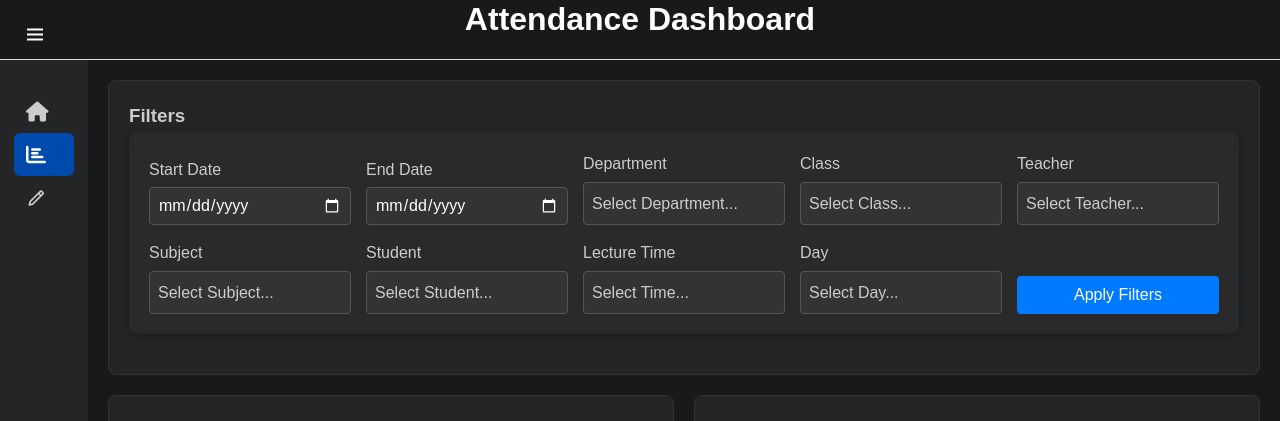
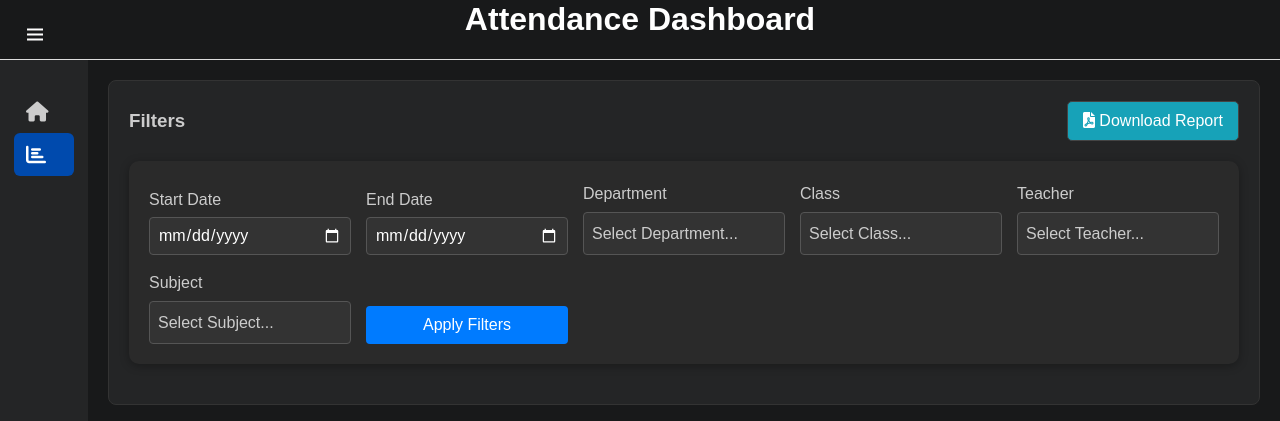
Before and after one commit to RohitSadavarti/smartone, a Flask app: page /dashboard in a window 1280 px wide. Shown: the top 421 px of the page. Run offline with Flask 3, Linux system fonts and the light colour scheme; the visitor is signed in with stand-in values (Sample User, id 1); data that the repository does not hold is empty; a map, chart or similar area stays blank; some libraries are stand-ins or nearby versions.

Commit message:
Update dashboard.html

```diff
--- a/backend/templates/dashboard.html
+++ b/backend/templates/dashboard.html
@@ -11,7 +11,6 @@
   <link rel="stylesheet" href="{{ url_for('static', filename='sidebar.css') }}">
 
   <style>
-    /* These styles are specific to the dashboard content */
     :root {
         --body-color: #18191a;
         --sidebar-color: #242526;
@@ -35,6 +34,10 @@
     .filter-item button {
         width: 100%; padding: 10px; border: none; border-radius: 4px;
         background-color: #007bff; color: white; font-size: 16px; cursor: pointer;
+    }
+    /* Style for the new PDF button */
+    #download-pdf-btn {
+        background-color: #17a2b8;
     }
     .custom-select-wrapper { position: relative; width: 100%; }
     .custom-select-display {
@@ -67,7 +70,7 @@
     .plot-item {
         border-radius: 8px; background: var(--card-bg);
         display: flex; flex-direction: column; align-items: center;
-        justify-content: flex-start; /* FIX: Aligns content to top */
+        justify-content: flex-start;
         min-height: 400px;
         border: 1px solid #333; padding: 10px;
     }
@@ -85,8 +88,8 @@
 
     .table-container {
         width: 100%;
-        overflow: auto; /* FIX: Enables vertical and horizontal scroll */
-        max-height: 500px; /* Example max height */
+        overflow: auto;
+        max-height: 500px;
     }
 
     table { width: 100%; border-collapse: collapse; }
@@ -135,12 +138,6 @@
               <span class="text nav-text">Attendance Tracker</span>
             </a>
           </li>
-          <li class="nav-link">
-            <a href="/">
-              <i class='bx bx-pencil icon'></i>
-              <span class="text nav-text">Update Attendance</span>
-            </a>
-          </li>
         </ul>
       </div>
       <div class="sidebar-toggle-backdrop"></div>
@@ -164,9 +161,15 @@
       </div>
     </div>
   </nav>
-  <section class="main-content">
+
+  <section class="main-content" id="dashboard-content">
       <div class="filter-container">
-          <h3>Filters</h3>
+          <div style="display: flex; justify-content: space-between; align-items: center; margin-bottom: 20px;">
+              <h3>Filters</h3>
+              <button id="download-pdf-btn" class="filter-item" style="width: auto; padding: 10px 15px;">
+                  <i class="fas fa-file-pdf"></i> Download Report
+              </button>
+          </div>
           <form id="filter-form">
               <div class="filter-grid">
                   <div class="filter-item"><label for="start-date">Start Date</label><input type="date" id="start-date" name="start_date"></div>
@@ -175,9 +178,6 @@
                   <div class="filter-item" data-filter-id="class"><label for="class">Class</label><div class="custom-select-wrapper"><div class="custom-select-display">Select Class...</div><div class="custom-select-options"></div></div></div>
                   <div class="filter-item" data-filter-id="teacher"><label for="teacher">Teacher</label><div class="custom-select-wrapper"><div class="custom-select-display">Select Teacher...</div><div class="custom-select-options"></div></div></div>
                   <div class="filter-item" data-filter-id="subject"><label for="subject">Subject</label><div class="custom-select-wrapper"><div class="custom-select-display">Select Subject...</div><div class="custom-select-options"></div></div></div>
-                  <div class="filter-item" data-filter-id="student"><label for="student">Student</label><div class="custom-select-wrapper"><div class="custom-select-display">Select Student...</div><div class="custom-select-options"></div></div></div>
-                  <div class="filter-item" data-filter-id="lecture_time"><label for="lecture_time">Lecture Time</label><div class="custom-select-wrapper"><div class="custom-select-display">Select Time...</div><div class="custom-select-options"></div></div></div>
-                  <div class="filter-item" data-filter-id="day"><label for="day">Day</label><div class="custom-select-wrapper"><div class="custom-select-display">Select Day...</div><div class="custom-select-options"></div></div></div>
                   <div class="filter-item"><button type="submit">Apply Filters</button></div>
               </div>
           </form>
@@ -200,5 +200,29 @@
 
   <script src="{{ url_for('static', filename='sidebar.js') }}"></script>
   <script src="{{ url_for('static', filename='filter.js') }}"></script>
+
+  <script src="https://cdnjs.cloudflare.com/ajax/libs/html2pdf.js/0.10.1/html2pdf.bundle.min.js"></script>
+  <script>
+    document.getElementById('download-pdf-btn').addEventListener('click', function () {
+        const dashboardContent = document.getElementById('dashboard-content');
+        const options = {
+            margin:       [0.5, 0.5, 0.5, 0.5],
+            filename:     'attendance_dashboard_report.pdf',
+            image:        { type: 'jpeg', quality: 0.98 },
+            html2canvas:  { scale: 2, useCORS: true, backgroundColor: '#18191a' },
+            jsPDF:        { unit: 'in', format: 'a3', orientation: 'portrait' }
+        };
+
+        // Temporarily hide the download button so it doesn't appear in the PDF
+        const btn = document.getElementById('download-pdf-btn');
+        btn.style.display = 'none';
+
+        html2pdf().set(options).from(dashboardContent).save().then(() => {
+            // Show the button again after the PDF is generated
+            btn.style.display = 'block';
+        });
+    });
+  </script>
+
 </body>
 </html>
```
